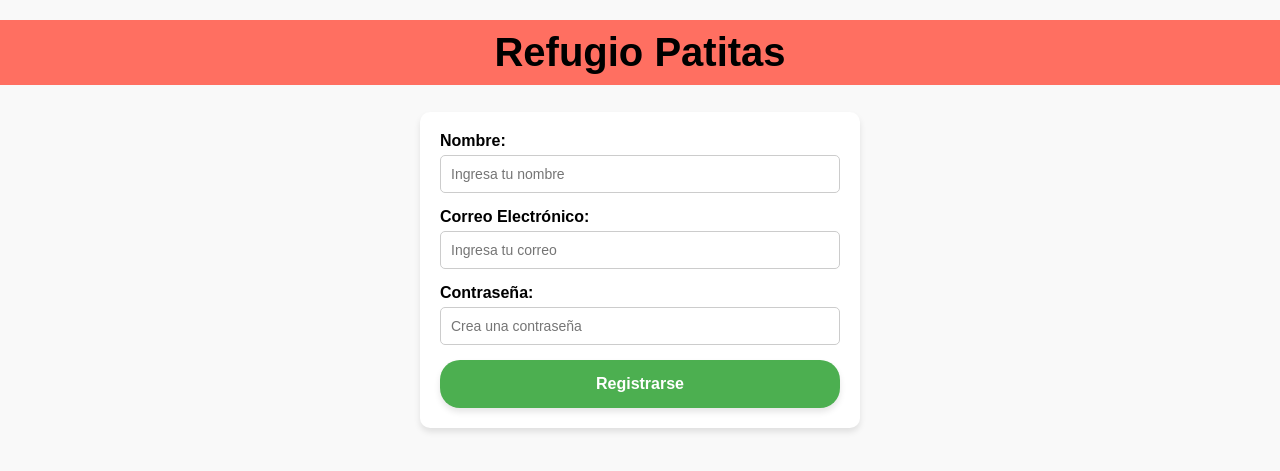
After one commit to MartaHidalgo7/EvaluableMartaHidalgo, a PHP site: page /templates/form.php in a window 1280 px wide. The commit adds this page. Shown: the top 471 px of the page. Run offline with PHP 8.4, Linux system fonts and the light colour scheme.

Commit message:
diseñando form.php

```diff
--- /dev/null
+++ b/web/templates/form.php
@@ -0,0 +1,94 @@
+<!DOCTYPE html>
+<html lang="es">
+<head>
+    <meta charset="UTF-8">
+    <meta name="viewport" content="width=device-width, initial-scale=1.0">
+    <title>Registro de Usuario</title>
+    <style>
+        body {
+            margin: 0;
+            padding: 0;
+            background-color: #f9f9f9;
+            text-align: center;
+            font-family: Arial, sans-serif;
+        }
+
+        h1 {
+            color: black;
+            margin-top: 20px;
+            background-color: #ff6f61;
+            font-size: 40px;
+            padding: 10px;
+        }
+
+        .form-container {
+            margin: 20px auto;
+            padding: 20px;
+            max-width: 400px;
+            background-color: #ffffff;
+            border-radius: 10px;
+            box-shadow: 0 4px 6px rgba(0, 0, 0, 0.1);
+        }
+
+        form {
+            display: flex;
+            flex-direction: column;
+        }
+
+        label {
+            margin-bottom: 5px;
+            font-weight: bold;
+            text-align: left;
+        }
+
+        input[type="text"],
+        input[type="email"],
+        input[type="password"] {
+            padding: 10px;
+            margin-bottom: 15px;
+            border: 1px solid #ccc;
+            border-radius: 5px;
+            font-size: 14px;
+        }
+
+        button {
+            cursor: pointer;
+            border-radius: 20px;
+            padding: 15px 30px;
+            font-size: 16px;
+            font-weight: bold;
+            border: none;
+            color: white;
+            background-color: #4caf50;
+            box-shadow: 0 4px 6px rgba(0, 0, 0, 0.1);
+            transition: transform 0.2s ease, box-shadow 0.2s ease;
+        }
+
+        button:hover {
+            background-color: #43a047;
+            transform: scale(1.05);
+            box-shadow: 0 6px 8px rgba(0, 0, 0, 0.2);
+        }
+    </style>
+</head>
+<body>
+    <header>
+        <h1>Refugio Patitas</h1>
+    </header>
+
+    <div class="form-container">
+        <form action="index.php?action=register" method="POST">
+            <label for="nombre">Nombre:</label>
+            <input type="text" id="nombre" name="nombre" placeholder="Ingresa tu nombre" required>
+
+            <label for="email">Correo Electrónico:</label>
+            <input type="email" id="email" name="email" placeholder="Ingresa tu correo" required>
+
+            <label for="password">Contraseña:</label>
+            <input type="password" id="password" name="password" placeholder="Crea una contraseña" required>
+
+            <button type="submit">Registrarse</button>
+        </form>
+    </div>
+</body>
+</html>
--- a/web/templates/guest.php
+++ b/web/templates/guest.php
@@ -80,7 +80,7 @@
 </head>
 <body>
     <h1>Bienvenido a Refugio Patitas Invitado</h1>
-    <a href="#" class="register-link"><strong>REGISTRATE AQUÍ</strong></a>
+    <a href="form.php" class="register-link"><strong>REGISTRATE AQUÍ</strong></a>
     <div class="container">
         <div class="card">
             <img src="../media/perrito1.jpg" alt="Perrito 1">
```
